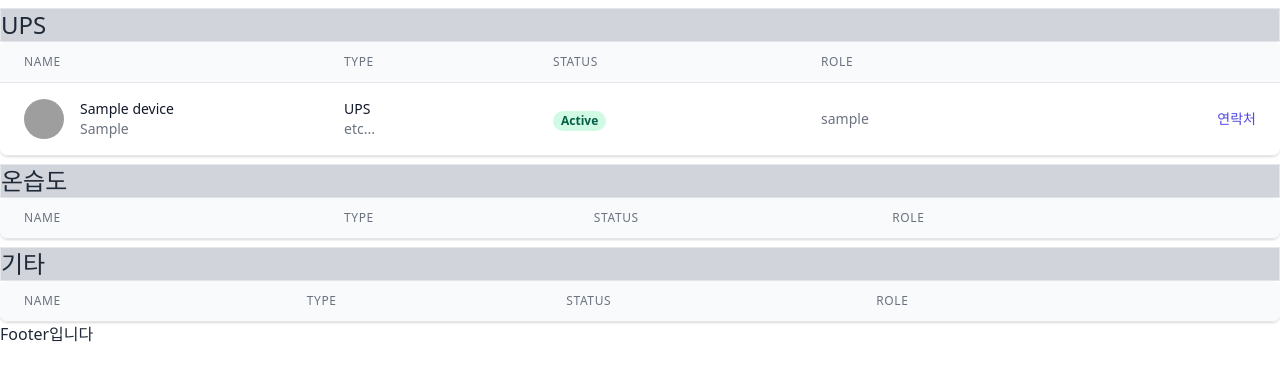
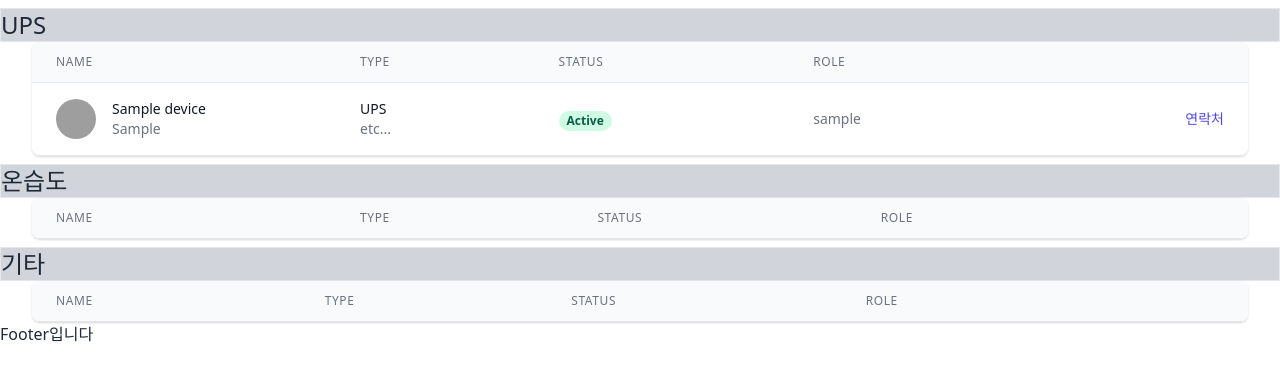
Before and after one commit to SungChan5779/test-newps, a Django app: page / in a window 1280 px wide. Shown: the part 80-461 px from the top of the page. Run offline with Django 3.2, Linux system fonts and the light colour scheme; a user stored in the database is signed in; tables that the repository leaves empty hold one stand-in row (values such as "Sample post"); lists and menus that the app fills with data are empty; style sheets or scripts are compiled from the project's sources; grey boxes are pictures that could not be loaded.

Commit message:
Web Devices size modify

```diff
--- a/templates/devices/list/items/conn.html
+++ b/templates/devices/list/items/conn.html
@@ -3,7 +3,7 @@
   <h3 class="text-2xl">기타</h3>
 </div>
 <div class="flex flex-col">
-  <div class="-my-2 overflow-x-auto sm:-mx-6 lg:-mx-8">
+  <div class="-my-2 overflow-x-auto sm lg">
     <div class="py-2 align-middle inline-block min-w-full sm:px-6 lg:px-8">
       <div class="shadow overflow-hidden border-b border-gray-200 sm:rounded-lg">
         <table class="min-w-full divide-y divide-gray-200">
--- a/templates/devices/list/items/th.html
+++ b/templates/devices/list/items/th.html
@@ -3,7 +3,7 @@
   <h3 class="text-2xl">온습도</h3>
 </div>
 <div class="flex flex-col">
-  <div class="-my-2 overflow-x-auto sm:-mx-6 lg:-mx-8">
+  <div class="-my-2 overflow-x-auto sm lg">
     <div class="py-2 align-middle inline-block min-w-full sm:px-6 lg:px-8">
       <div class="shadow overflow-hidden border-b border-gray-200 sm:rounded-lg">
         <table class="min-w-full divide-y divide-gray-200">
--- a/templates/devices/list/items/ups.html
+++ b/templates/devices/list/items/ups.html
@@ -3,7 +3,7 @@
   <h3 class="text-2xl">UPS</h3>
 </div>
 <div class="flex flex-col">
-  <div class="-my-2 overflow-x-auto sm:-mx-6 lg:-mx-8">
+  <div class="-my-2 overflow-x-auto sm lg ">
     <div class="py-2 align-middle inline-block min-w-full sm:px-6 lg:px-8">
       <div class="shadow overflow-hidden border-b border-gray-200 sm:rounded-lg">
         <table class="min-w-full divide-y divide-gray-200">
--- a/templates/devices/phone_number.html
+++ b/templates/devices/phone_number.html
@@ -8,7 +8,7 @@ Phone_number
 <form method="POST" class="w-full" enctype="multipart/form-data">
   {% csrf_token %}
 <div class="flex flex-col">
-  <div class="-my-2 overflow-x-auto sm:-mx-6 lg:-mx-8">
+  <div class="-my-2 overflow-x-auto sm lg">
     <div class="py-2 align-middle inline-block min-w-full sm:px-6 lg:px-8">
       <div class="shadow overflow-hidden border-b border-gray-200 sm:rounded-lg">
         <table class="min-w-full divide-y divide-gray-200">
```
